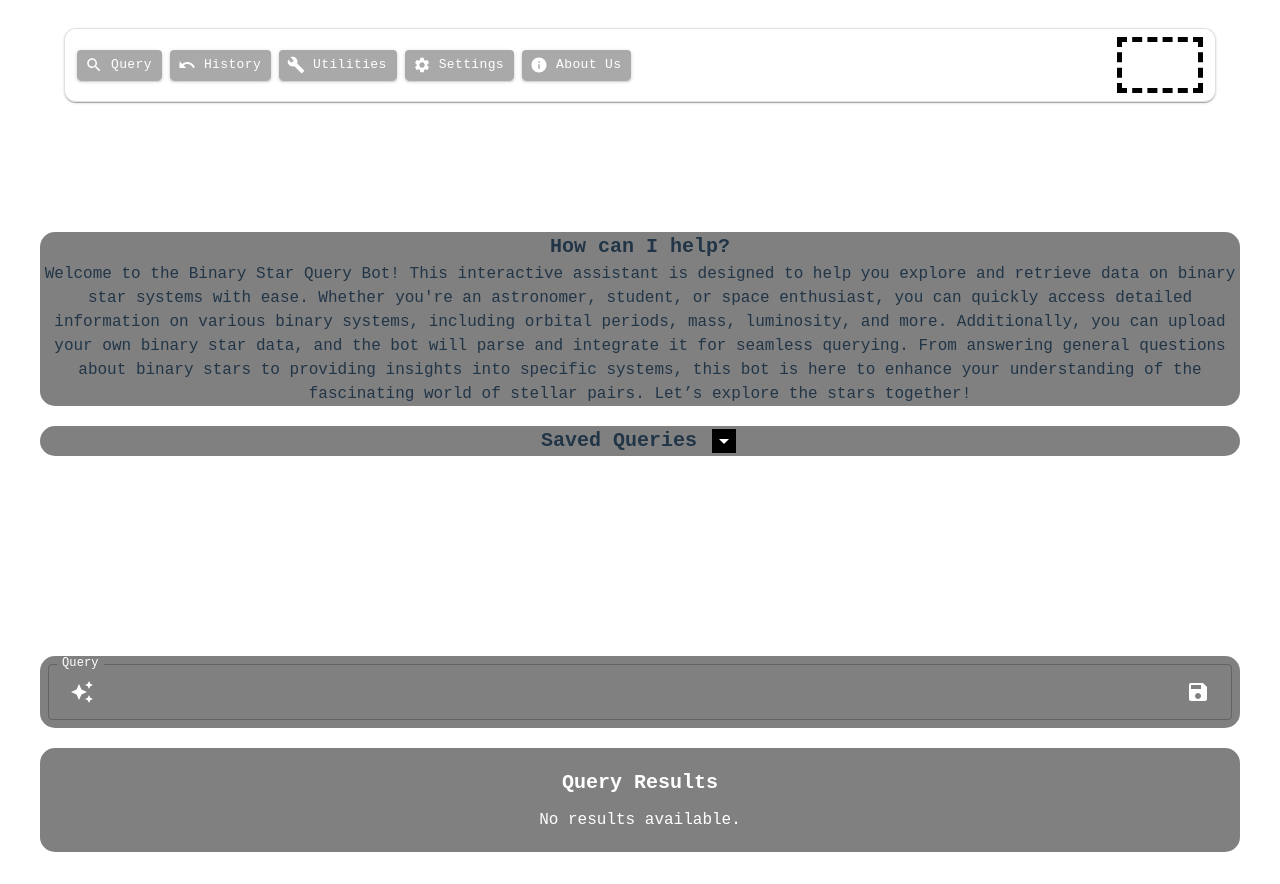
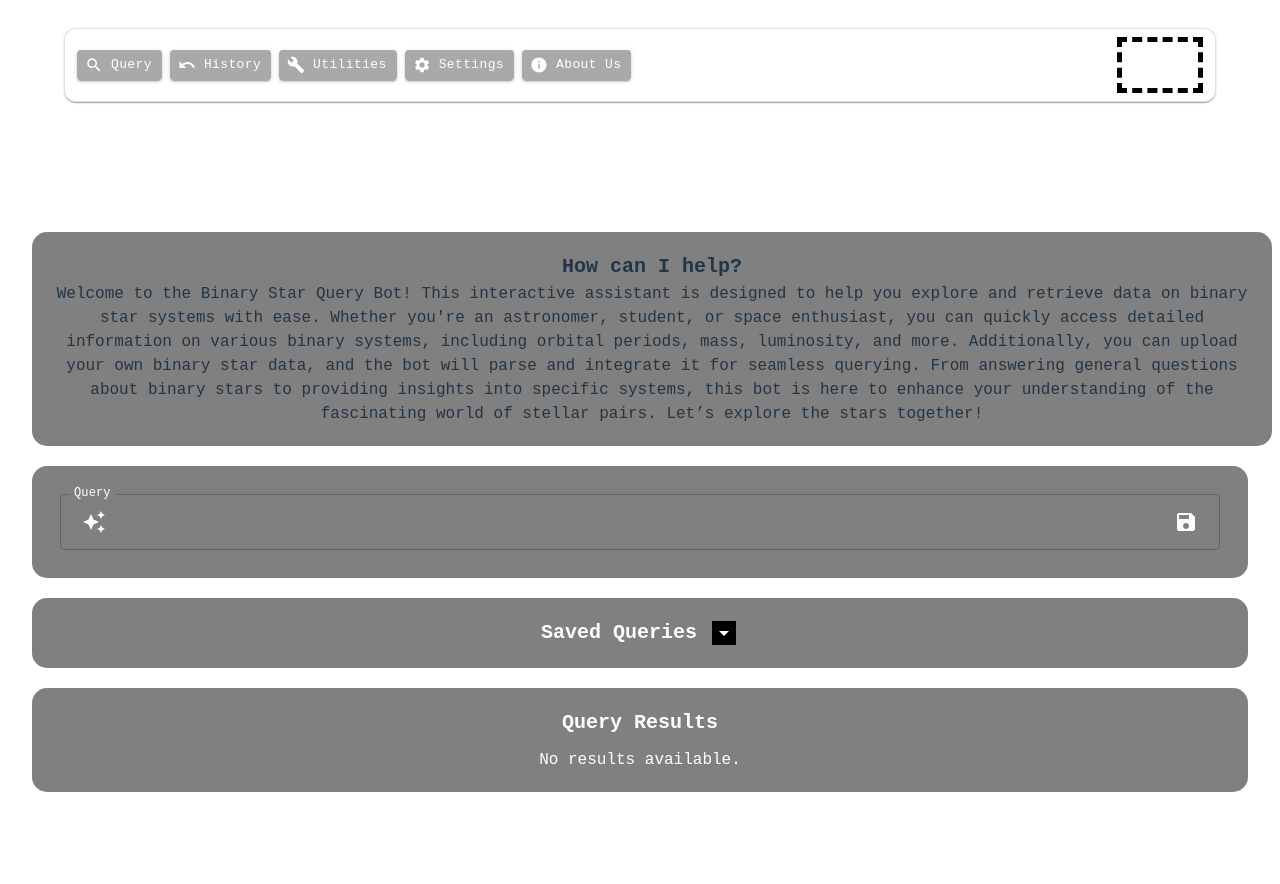
Before and after one commit to Anorris98/Hebse-Database, a React (Vite) app in the folder senior-design/: page /query in a window 1280 px wide. After the commit the page ends 824 px from the top, so only its background shows below. Built offline with nearby package versions, Linux system fonts and the light colour scheme.

Commit message:
Divided components in QueryInput.tsx to QueryResults.tsx, QueryWelcomeText.tsx, SavedQueriesComponent.tsx

```diff
--- a/senior-design/src/components/Query/query.tsx
+++ b/senior-design/src/components/Query/query.tsx
@@ -1,18 +1,28 @@
-import React, { useState } from 'react';
+import {useState} from 'react';
 import {NavBar} from "../NavigationBar/NavBar.tsx";
 import {QueryInput} from "../QueryInput/QueryInput.tsx";
-import { QueryResults } from '../QueryResults/QueryResults';
+import {QueryResults} from '../QueryResults/QueryResults';
 import {QueryWelcomeText} from "../QueryWelcomeText/QueryWelcomeText.tsx";
+import {SavedQueriesComponent} from "../SavedQueriesComponent/SavedQueriesComponent.tsx";
+import {Grid2} from "@mui/material";
 
 export const Query = () => {
-    const [queryResult, setQueryResult] = useState<string>('');
+    const [queryResult, setQueryResult] = useState('');
+    const [savedQueries, setSavedQueries] = useState<string[]>([]);
+    const [inputValue, setInputValue] = useState('');
 
     return (
-        <div className="query">
-            <NavBar />                                      {/*The navigation bar*/}
-            <QueryWelcomeText/>
-            <QueryInput onQueryResult={setQueryResult} />   {/* Renders input box and updates query result via parent callback.*/}
-            <QueryResults queryResult={queryResult} />      {/* Displays the query result passed from the parent state.*/}
+        <div>
+            <NavBar/> {/*The navigation bar*/}
+            <Grid2 display={"grid"} sx={{maxHeight: '1000px'}}>
+                <QueryWelcomeText/>
+                <QueryInput onQueryResult={setQueryResult}
+                            setSavedQueries={setSavedQueries}
+                            inputValue={inputValue}
+                            setInputValue={setInputValue}/> {/* Renders input box and updates query result via parent callback.*/}
+                <SavedQueriesComponent savedQueries={savedQueries} setSavedQueries={setSavedQueries} setInputValue={setInputValue}/>
+                <QueryResults queryResult={queryResult}/> {/* Displays the query result passed from the parent state.*/}
+            </Grid2>
         </div>
     );
 };
--- a/senior-design/src/components/QueryInput/QueryInput.tsx
+++ b/senior-design/src/components/QueryInput/QueryInput.tsx
@@ -1,13 +1,16 @@
 import Box from "@mui/material/Box";
-import { Grid2, IconButton, InputAdornment, TextField } from "@mui/material";
-import { ArrowDropDown, AutoAwesome, Clear, ContentCopyOutlined, Save } from "@mui/icons-material";
-import { useEffect, useState } from 'react';
+import {IconButton, InputAdornment, TextField} from "@mui/material";
+import {AutoAwesome, Save} from "@mui/icons-material";
+import {useEffect} from 'react';
 
 
-export const QueryInput = ({ onQueryResult }: { onQueryResult: (result: string) => void }) => {
-    const [inputValue, setInputValue] = useState('');
-    const [savedQueries, setSavedQueries] = useState<string[]>([]);
-    const [displaySavedQueries, setDisplaySavedQueries] = useState<boolean>(false);
+export const QueryInput = ({onQueryResult, setSavedQueries, inputValue, setInputValue}: {
+    onQueryResult: (result: string) => void,
+    setSavedQueries: (value: (((prevState: string[]) => string[]) | string[])) => void,
+    inputValue: string,
+    setInputValue: (value: (((prevState: string) => string) | string)) => void
+},) => {
+
 
     useEffect(() => {
         if ("saved" in localStorage) {
@@ -23,7 +26,7 @@ export const QueryInput = ({ onQueryResult }: { onQueryResult: (result: string)
             return;
         }
 
-        let data = {
+        const data = {
             query: inputValue //updated it to a query type for the backend, mostly for troubleshooting purposes.
         };
 
@@ -51,75 +54,26 @@ export const QueryInput = ({ onQueryResult }: { onQueryResult: (result: string)
     }
 
     function saveQuery() {
-        let saved = [...savedQueries];
-        if (inputValue != '' && !saved.includes(inputValue)) {
-            saved.push(inputValue);
-            localStorage.saved = JSON.stringify(saved);
-            setSavedQueries(saved);
-        }
-    }
-
-    function deleteQuery(item: string) {
-        let saved = [...savedQueries];
-        const index = saved.indexOf(item);
-        if (index > -1) {
-            saved.splice(index, 1);
-            localStorage.saved = JSON.stringify(saved);
-            setSavedQueries(saved);
+        if (inputValue != '') {
+            setSavedQueries((prevState: string[]) => [...prevState, inputValue]);
         }
     }
 
     return (
-        <Grid2 display={"grid"} sx={{maxHeight: '1000px'}}>
-            <Box component="div" sx={{
-            alignItems: 'center',
-            flexGrow: 1,
-            maxWidth: 'lg',
-            backgroundColor: 'gray',
-            borderRadius: '15px',
-            marginTop: '20px',
-            fontFamily: 'monospace'
-            }}>
-                <Box sx={{fontSize: '20px', fontWeight: 'bold'}}>
-                    Saved Queries <IconButton sx={{maxHeight:"10px", width: "30px"}}  onClick={() => setDisplaySavedQueries(!displaySavedQueries)}><ArrowDropDown
-                                sx={{color: 'white', backgroundColor:"black"}}/></IconButton>
-                </Box>
-                {
-                    displaySavedQueries ?
-                    savedQueries.map((item: string, index: number) => (
-                        <Box sx={{
-                            borderRadius: "8px",
-                            border: "1px solid transparent",
-                            textAlign:'center',
-                            maxWidth: "calc(100% - 24px)",
-                            padding: '4px',
-                            margin: '8px',
-                            backgroundColor: 'darkgray',
-                            textTransform: 'none',
-                            fontFamily: 'monospace',
-                            fontSize:"16px",
-                            color: 'white',
-                            display:"inline-flex",
-                            alignItems: "center",
-                            flexDirection: 'row-reverse'
-                            }} key={index}>
-                            <IconButton sx={{height: "10px", width: "30px", textAlign: "center"}} onClick={() => deleteQuery(item)}><Clear
-                                sx={{color: 'white', backgroundColor:"black"}}/></IconButton>
-                            <IconButton sx={{height: "10px", width: "30px", textAlign: "center"}} onClick={() => setInputValue(item)}><ContentCopyOutlined
-                                sx={{color: 'white', backgroundColor:"black"}}/></IconButton>
-                            <Box flexGrow={1} component="div" sx={{whiteSpace: 'normal', overflowWrap: 'break-word', textAlign:'center', width:"calc(100% - 60px)"}}>{item}</Box>
-                        </Box>
-                    )) : null
-                }
-            </Box>
-            <Box component="div" sx={{
+        <div>
+            <Box
+                component="div"
+                sx={{
                     backgroundColor: 'gray',
                     flexGrow: 1,
                     borderRadius: '15px',
                     maxWidth: 'lg',
                     fontFamily: 'monospace',
-                marginTop: '200px'
-            }}>
+                    marginTop: '20px',
+                    padding: '20px',
+                    color: 'white',
+                }}
+            >
                 <Box sx={{display: 'flex'}}>
                     <TextField
                         value={inputValue}
@@ -148,7 +102,6 @@ export const QueryInput = ({ onQueryResult }: { onQueryResult: (result: string)
                         }} sx={{margin: 1}}/>
                 </Box>
             </Box>
-        </Grid2>
-
+        </div>
     )
 }
--- a/senior-design/src/components/QueryResults/QueryResults.tsx
+++ b/senior-design/src/components/QueryResults/QueryResults.tsx
@@ -93,6 +93,7 @@ export const QueryResults = ({ queryResult }: { queryResult: any }) => {
                 marginTop: '20px',
                 padding: '20px',
                 color: 'white',
+                textAlign: "center",
             }}
         >
             <Box sx={{ fontSize: '20px', fontWeight: 'bold' }}>Query Results</Box>
--- a/senior-design/src/components/QueryWelcomeText/QueryWelcomeText.tsx
+++ b/senior-design/src/components/QueryWelcomeText/QueryWelcomeText.tsx
@@ -2,14 +2,18 @@ import Box from "@mui/material/Box";
 
 export const QueryWelcomeText = () => {
   return (
-      <Box component="div" sx={{
-          backgroundColor: 'gray',
-          flexGrow: 1,
-          borderRadius: '15px',
-          maxWidth: 'lg',
-          fontFamily: 'monospace',
-          marginTop: '200px'
-      }}>
+      <Box
+          sx={{
+              backgroundColor: "gray",
+              borderRadius: "15px",
+              maxWidth: "lg",
+              width: "100%",
+              fontFamily: "monospace",
+              padding: "20px",
+              marginTop:"200px",
+              textAlign: "center",
+          }}
+      >
           <Box sx={{fontSize: '20px', fontWeight: 'bold'}}>
               How can I help?
           </Box>
--- /dev/null
+++ b/senior-design/src/components/SavedQueriesComponent/SavedQueriesComponent.tsx
@@ -0,0 +1,77 @@
+import Box from "@mui/material/Box";
+import {IconButton} from "@mui/material";
+import {ArrowDropDown, Clear, ContentCopyOutlined} from "@mui/icons-material";
+import {useState} from "react";
+
+export const SavedQueriesComponent = ({savedQueries, setSavedQueries, setInputValue}: {
+    savedQueries: string[],
+    setSavedQueries: (value: ((prevState: string[]) => string[]) | string[]) => void,
+    setInputValue: (value: (((prevState: string) => string) | string)) => void
+}) => {
+
+    const [displaySavedQueries, setDisplaySavedQueries] = useState<boolean>(false);
+
+    function deleteQuery(query: string) {
+        const updatedQueries = savedQueries.filter((item: string) => item !== query);
+        if (updatedQueries.length == 0) {
+            setDisplaySavedQueries(false);
+        }
+        setSavedQueries(updatedQueries);
+    }
+
+
+    return (
+        <Box
+            component="div"
+            sx={{
+                backgroundColor: 'gray',
+                flexGrow: 1,
+                borderRadius: '15px',
+                maxWidth: 'lg',
+                fontFamily: 'monospace',
+                marginTop: '20px',
+                padding: '20px',
+                color: 'white',
+                textAlign: "center",
+            }}
+        >
+            <Box sx={{fontSize: '20px', fontWeight: 'bold', backgroundColor: 'gray',}}>
+                Saved Queries <IconButton sx={{maxHeight: "10px", width: "30px"}}
+                                          onClick={() => setDisplaySavedQueries(!displaySavedQueries)}><ArrowDropDown
+                sx={{color: 'white', backgroundColor: "black"}}/></IconButton>
+            </Box>
+            {displaySavedQueries ?
+                savedQueries.map((item: string, index: number) => (
+                    <Box sx={{
+                        borderRadius: "8px",
+                        border: "1px solid transparent",
+                        textAlign: 'center',
+                        maxWidth: "calc(100% - 24px)",
+                        padding: '4px',
+                        margin: '8px',
+                        backgroundColor: 'darkgray',
+                        textTransform: 'none',
+                        fontFamily: 'monospace',
+                        fontSize: "16px",
+                        color: 'white',
+                        display: "inline-flex",
+                        alignItems: "center",
+                        flexDirection: 'row-reverse'
+                    }} key={index}>
+                        <IconButton sx={{height: "10px", width: "30px", textAlign: "center"}}
+                                    onClick={() => deleteQuery(item)}><Clear
+                            sx={{color: 'white', backgroundColor: "black"}}/></IconButton>
+                        <IconButton sx={{height: "10px", width: "30px", textAlign: "center"}}
+                                    onClick={() => setInputValue(item)}><ContentCopyOutlined
+                            sx={{color: 'white', backgroundColor: "black"}}/></IconButton>
+                        <Box flexGrow={1} component="div" sx={{
+                            whiteSpace: 'normal',
+                            overflowWrap: 'break-word',
+                            textAlign: 'center',
+                            width: "calc(100% - 60px)"
+                        }}>{item}</Box>
+                    </Box>
+                )) : null}
+        </Box>
+    )
+}
```
Lines whose indentation alone changed are shown as unchanged.
